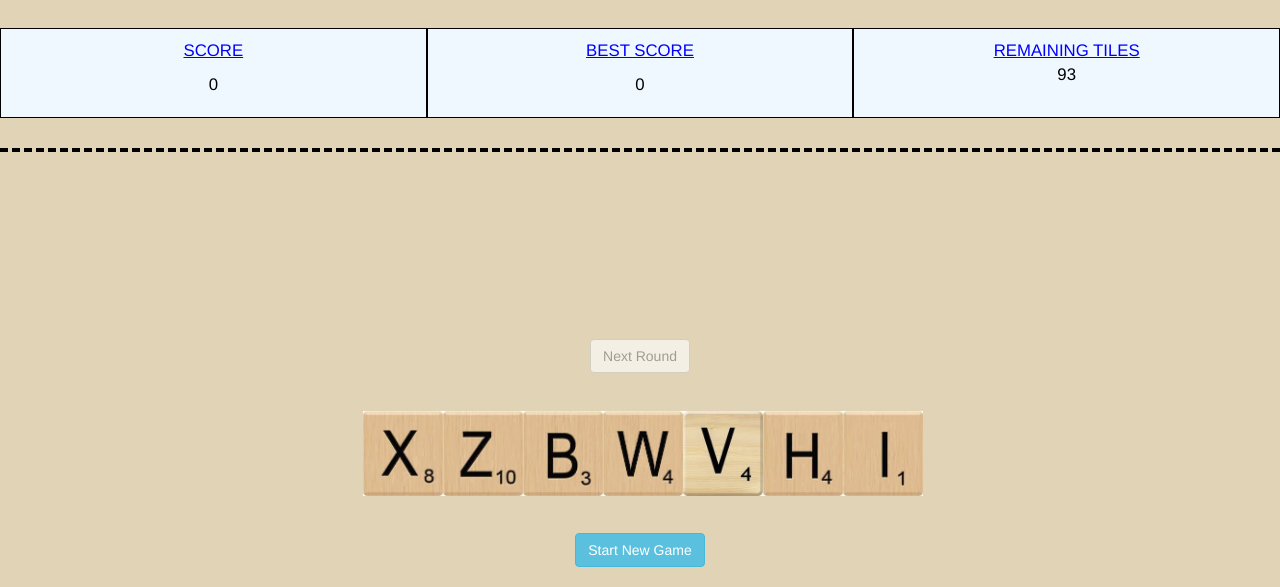
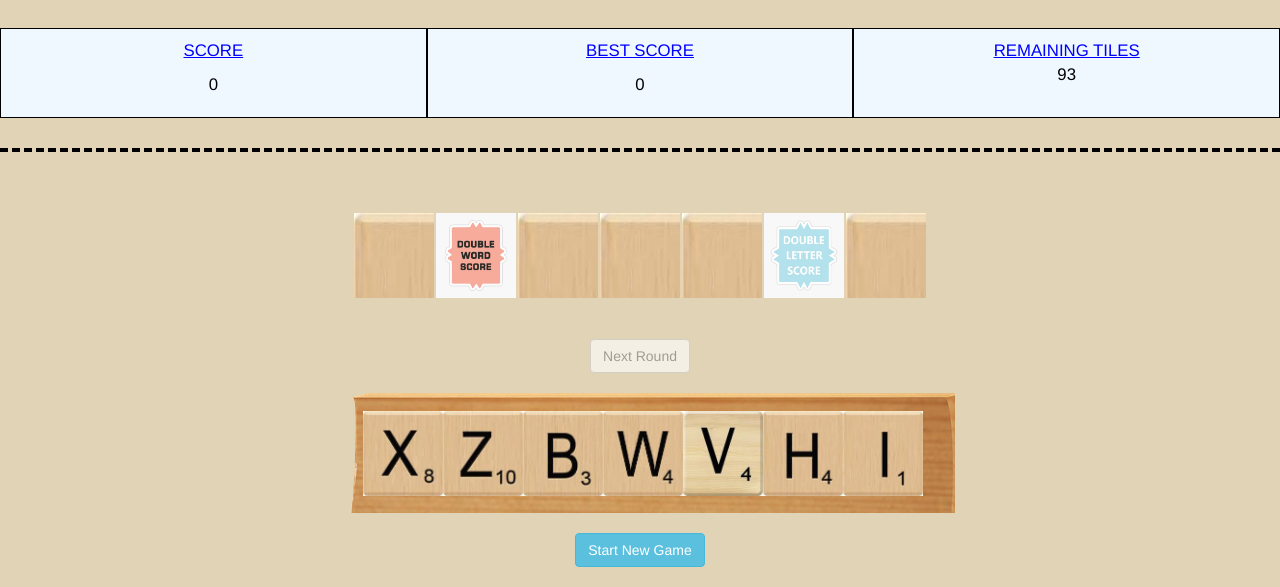
Before and after one commit to JayRathore02/GUI-HW5, a plain HTML site: page index.html in a window 1280 px wide. Shown: the part 250-837 px from the top of the page. Drawn offline with nearby package versions, Linux system fonts and the light colour scheme.

Commit message:
Update my.css

```diff
--- a/css/my.css
+++ b/css/my.css
@@ -73,18 +73,18 @@ button:disabled {
     height: 85px;
     margin: 1px;
     border-width: 1px;
-    background-image: url('images/Scrabble_Tile_Blank.png');
+    background-image: url('/images/Scrabble_Tile_Blank.png');
 }
 
 /* This is and space6 set the image of tile 2 and 6 on the board a bonus multiplier */
 #space2 {
-    background-image: url('images/Scrabble_Double_Word_Score.png');
+    background-image: url('/images/Scrabble_Double_Word_Score.png');
     background-size: 100% 100%;
 }
 
 
 #space6 {
-    background-image: url('images/Scrabble_Double_Letter_Score.png');
+    background-image: url('/images/Scrabble_Double_Letter_Score.png');
     background-size: 100% 100%;
 }
 
@@ -93,7 +93,7 @@ button:disabled {
 .tileHolder {
     width: 630px;
     height: 120px;
-    background-image: url('images/Scrabble_Tile_Holder.png');
+    background-image: url('/images/Scrabble_Tile_Holder.png');
     background-repeat: no-repeat;
     margin: 20px auto;
     text-align: center;
@@ -120,7 +120,7 @@ button:disabled {
     transform: translate(-250px, -250px);
     background: no-repeat;
     background-size: 100%;
-    background-image: url('images/Scrabble_Tile_Blank.jpg');
+    background-image: url('./images/Scrabble_Tile_Blank.jpg');
     padding: 10px;
 }
 
```
